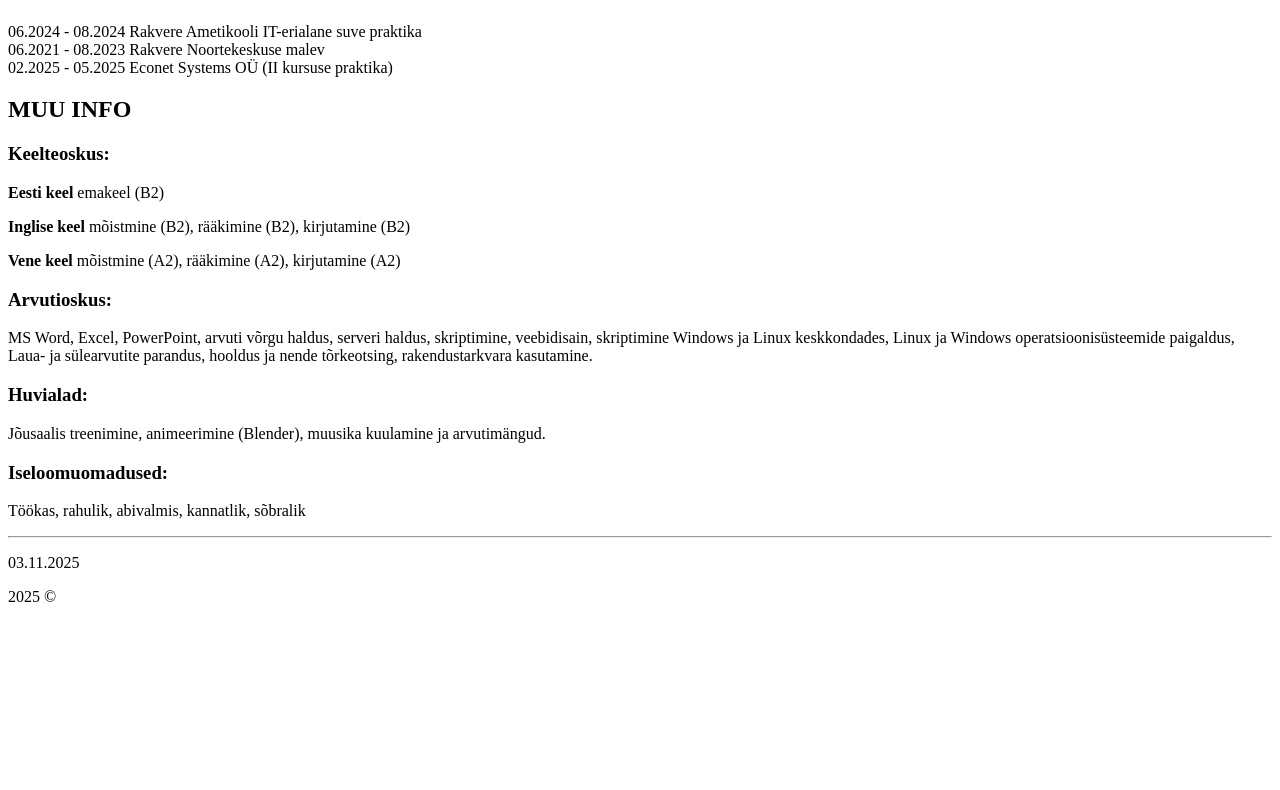
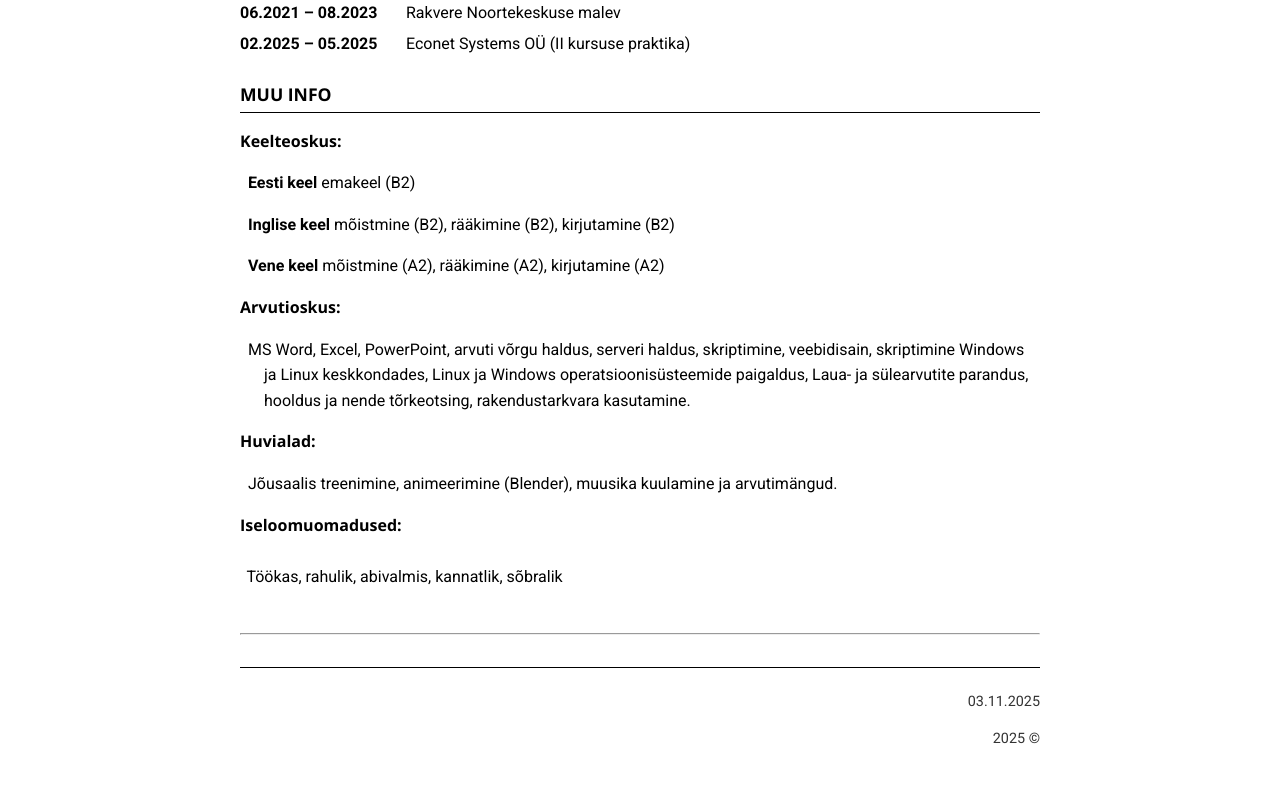
Before and after one commit to Andrikor/cvprojekt, a plain HTML site: page index.html in a window 1280 px wide. Shown: the part 741-1531 px from the top of the page. Before the commit the page ends 1355 px from the top, so only its background shows below. Drawn offline with nearby package versions, Linux system fonts and the light colour scheme.

Commit message:
lisan failid

```diff
--- a/css/style.css
+++ b/css/style.css
@@ -1,59 +1,159 @@
-@import url('https://fonts.googleapis.com/css2?family=New+Rocker&family=Open+Sans:ital,wght@0,300..800;1,300..800&family=Quicksand:wght@300..700&display=swap" rel="stylesheet');
+@import url('https://fonts.googleapis.com/css2?family=Open+Sans:ital,wght@0,300..800;1,300..800&family=Quicksand:wght@300..700&family=Roboto:ital,wght@0,100..900;1,100..900&display=swap');
 
-    :root{
+:root {
     --primary-color: #000000;
     --primary-light: #ffffff;
-        --muted-gray: #A7A7A7;
-        --container-backround: #f9f9f9;
-        --heading-font:"Open Sans", serif;
-        --body-font:"New Rocker", serif;
-        --link-fonts: "Quicksand", serif;
+    --muted-gray: #333333;
+    --container-background: #ffffff;
+    --heading-font: "Open Sans", sans-serif;
+    --body-font: "Roboto", serif;
+    --link-font: "Quicksand", sans-serif;
 }
 
-    *{
-        margin: 0;
-        padding: 0;
-        box-sizing: border-box;
-        font-size: 1rem;
+body {
+    background-color: var(--container-background);
+    color: var(--primary-color);
+    font-family: var(--body-font);
+    margin: 40px auto;
+    padding: 0 2rem;
+    max-width: 800px;
+    line-height: 1.6;
 }
 
-    header{
-        margin-top: 2rem;
-        display: grid;
-        width: 100%;
-        height: auto;
-        grid-template-columns: 1fr;
-        grid-template-rows: repeat();
 
+h1, h2, h3 {
+    font-family: var(--heading-font);
+    color: var(--primary-color);
+    margin-bottom: 0.4rem;
 }
 
-    .header-container{
-        display: flex;
-        flex-wrap: wrap;
-        align-items: center;
-        gap: 1rem;
-
+h1 {
+    font-size: 1.4rem;
+    font-weight: 700;
+    text-transform: uppercase;
 }
 
-    .header-image-container img{
-        transition: opacity 0.3s ease-in-out;
-
+h2 {
+    font-size: 1.1rem;
+    text-transform: uppercase;
+    margin-top: 1.5rem;
+    border-bottom: 1px solid #000;
+    padding-bottom: 0.2rem;
 }
 
-    .profile-picture{
-        width: 6.25rem;
-        height: 6.25rem;
+h3 {
+    font-size: 1rem;
+    margin-top: 1rem;
+}
+
+.header-container {
+    display: flex;
+    align-items: center;
+    gap: 1.5rem;
+    padding: 1rem 0;
+}
+
+.profile-picture {
+    width: 6rem;
+    height: 6rem;
     border-radius: 50%;
     object-fit: cover;
+    border: 2px solid #000;
 }
 
-    .profie{
-        flex: 1;
-
+.name {
+    font-family: var(--heading-font);
+    font-size: 1.8rem;
+    font-weight: bold;
 }
 
-@media (max-width: 480px){
-    .container{
+.info {
+    font-family: var(--link-font);
+    color: var(--muted-gray);
+}
+
+.personal-info {
+    width: 100%;
+    border-collapse: collapse;
+    margin-top: 1rem;
+    margin-bottom: 1.5rem;
+}
+
+.personal-info td {
+    padding: 0.3rem 0;
+    vertical-align: top;
+}
+
+.personal-info td:first-child {
+    width: 25%;
+    font-weight: bold;
+}
+
+.cv-section {
+    margin-bottom: 1.5rem;
+}
+
+.dates {
+    font-weight: bold;
+    display: inline-block;
+    width: 110px;
+}
+
+.list-indent {
+    margin-left: 1.5rem;
+    text-indent: -1rem;
+}
+
+.iseloomud {
+    display: inline-block;
+    padding: 0.2rem 0.4rem;
+    border-radius: 3px;
+}
+
+footer {
+    border-top: 1px solid #000;
+    text-align: right;
+    padding-top: 0.5rem;
+    font-size: 0.9rem;
+    color: #333;
+    margin-top: 2rem;
+}
+
+footer {
+    border-top: 1px solid #000;
+    text-align: right;
+    padding-top: 0.5rem;
+    font-size: 0.9rem;
+    color: #333;
+    margin-top: 2rem;
+}
+
+.experience-entry {
+  display: flex;
+  justify-content: space-between;
+  align-items: flex-start;
+  gap: 1rem;
+  margin-bottom: 0.3rem;
+}
+
+.experience-entry .dates {
+  flex: 0 0 150px;
+  font-weight: bold;
+}
+
+.experience-entry .details {
+  flex: 1;
+  text-align: left;
+}
+
+
+.cv-section .experience-entry:last-child {
+  margin-bottom: 0;
+}
+
+
+@media (max-width: 480px) {
+  .container {
     width: 100%;
     padding: 1rem;
     max-width: 100vw;
--- a/index.html
+++ b/index.html
@@ -6,9 +6,7 @@
     <meta name="viewport" content="width=device-width, initial-scale=1" />
     <title>Andri Kotteri CV</title>
     <script src="https://kit.fontawesome.com/743c5e4e5f.js" crossorigin="anonymous"></script>
-    <style>
-
-    </style>
+    <link rel="stylesheet" href="css/style.css">
 </head>
 
 <body>
@@ -20,7 +18,8 @@
 
                 <div class="header-image-container">
 
-                    <img src="images/portrait/pexels-aysegul-aytoren-46790226-34567799.jpg" alt="profiilipilt" class="profile-picture" />
+                    <img src="images/portrait/pexels-aysegul-aytoren-46790226-34567799.jpg" alt="profiilipilt"
+                        class="profile-picture" />
                 </div>
 
             </div>
@@ -32,7 +31,7 @@
                 <ul class="contact-info">
                     <span><i class="fa-solid fa-user"></i>Mees (23.04.2007)</span>
                     <span><i class="fa-solid fa-phone"></i>+372 3212 2425</span>
-                    <span><i class="fa-solid fa-envelope"></i>email.gmail@rak.com</span>
+                    <span><i class="fa-solid fa-envelope"></i>email@gmail.com</span>
                     <span><i class="fa-solid fa-flag"></i>Eesti</span>
                 </ul>
             </div>
@@ -76,7 +75,8 @@
                 <h2 class="title2">HARIDUSKÄIK</h2>
                 <div class="edu-entry">
                     <span class="dates">2023 - …</span>
-                    Rakvere Ametikool, keskeriharidus, IT eriala IT süsteemide noorempetsialist tase IV, teise kursuse õpilane
+                    Rakvere Ametikool, keskeriharidus, IT eriala IT süsteemide noorempetsialist tase IV, teise kursuse
+                    õpilane
                 </div>
                 <div class="edu-entry">
                     <span class="dates">2014 - 2023</span>
@@ -88,19 +88,18 @@
             <section id="experience" class="cv-section">
                 <h2 class="title2">TÖÖKOGEMUS</h2>
 
-                <div class="job-entry">
-                    <span class="dates">06.2024 - 08.2024</span>
-                    Rakvere Ametikooli IT-erialane suve praktika
+                <div class="experience-entry">
+                    <div class="dates">06.2024 – 08.2024</div>
+                    <div class="details">Rakvere Ametikooli IT-erialane suve praktika</div>
                 </div>
-
-                <div class="job-entry">
-                    <span class="dates">06.2021 - 08.2023</span>
-                    Rakvere Noortekeskuse malev
+                <div class="experience-entry">
+                    <div class="dates">06.2021 – 08.2023</div>
+                    <div class="details">Rakvere Noortekeskuse malev</div>
                 </div>
-
-                <div class="job-entry">
-                    <span class="dates">02.2025 - 05.2025</span>
-                    Econet Systems OÜ (II kursuse praktika)
+                <div class="experience-entry">
+                    <div class="dates">02.2025 – 05.2025</div>
+                    <div class="details">Econet Systems OÜ (II kursuse praktika)</div>
+                </div>
     </div>
     </section>
 
@@ -110,19 +109,22 @@
 
         <h3 class="title5">Keelteoskus:</h3>
         <p class="list-indent"><strong>Eesti keel</strong> emakeel (B2)</p>
-                <p class="list-indent"><strong>Inglise keel</strong> mõistmine (B2), rääkimine (B2), kirjutamine (B2)</p>
+        <p class="list-indent"><strong>Inglise keel</strong> mõistmine (B2), rääkimine (B2), kirjutamine (B2)
+        </p>
         <p class="list-indent"><strong>Vene keel</strong> mõistmine (A2), rääkimine (A2), kirjutamine (A2)</p>
 
         <h3 class="title6">Arvutioskus:</h3>
         <p class="list-indent">
-                    MS Word, Excel, PowerPoint, arvuti võrgu haldus, serveri haldus, skriptimine, veebidisain, skriptimine Windows ja Linux
+            MS Word, Excel, PowerPoint, arvuti võrgu haldus, serveri haldus, skriptimine, veebidisain,
+            skriptimine Windows ja Linux
             keskkondades, Linux ja Windows operatsioonisüsteemide paigaldus,
             Laua- ja sülearvutite parandus, hooldus ja nende tõrkeotsing,
             rakendustarkvara kasutamine.
         </p>
 
         <h3 class="title7">Huvialad:</h3>
-                <p class="list-indent">Jõusaalis treenimine, animeerimine (Blender), muusika kuulamine ja arvutimängud.</p>
+        <p class="list-indent">Jõusaalis treenimine, animeerimine (Blender), muusika kuulamine ja arvutimängud.
+        </p>
 
         <h3 class="title8">Iseloomuomadused:</h3>
         <p class="iseloomud">Töökas, rahulik, abivalmis, kannatlik, sõbralik</p>
```
Lines whose indentation alone changed are shown as unchanged.
